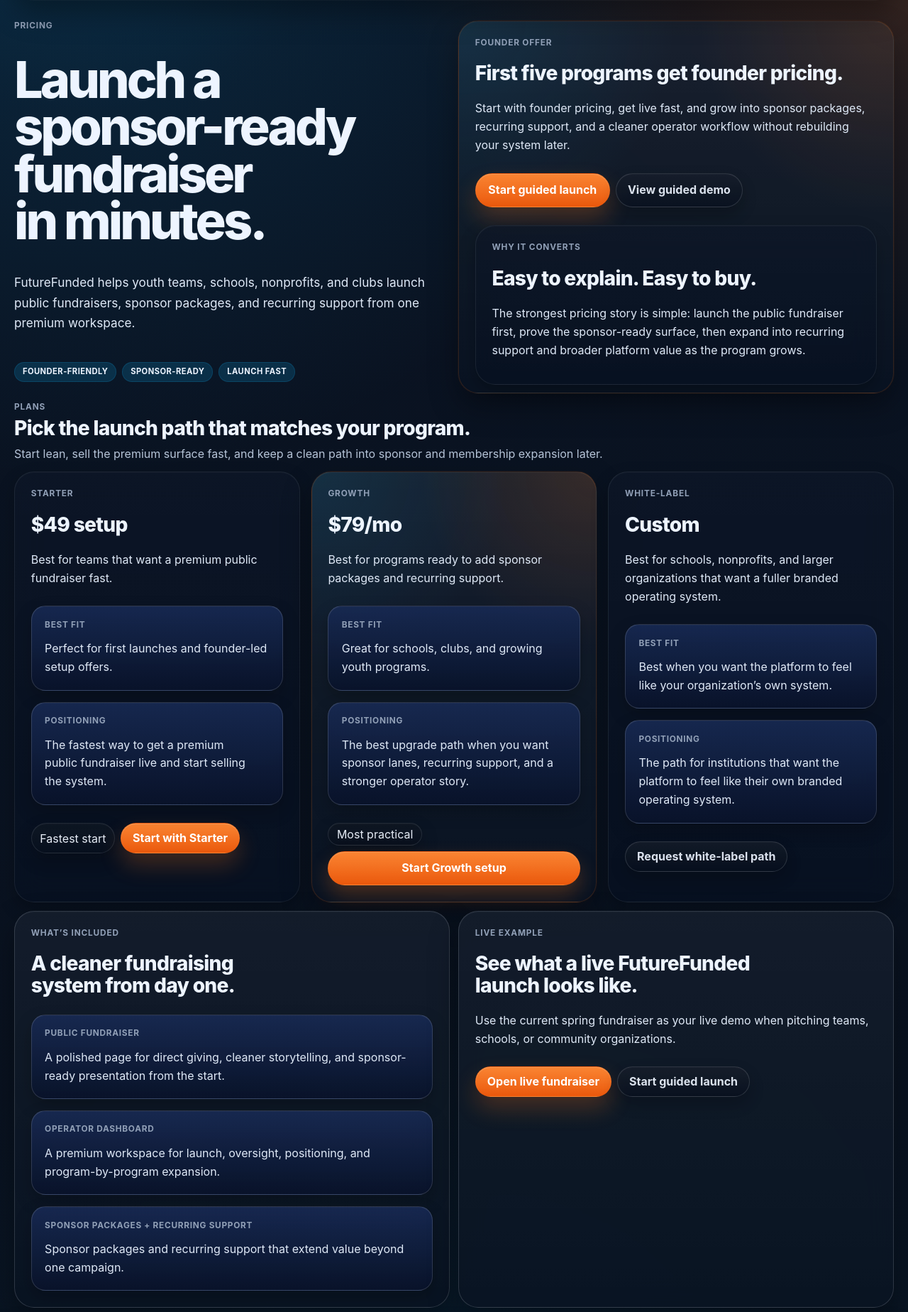
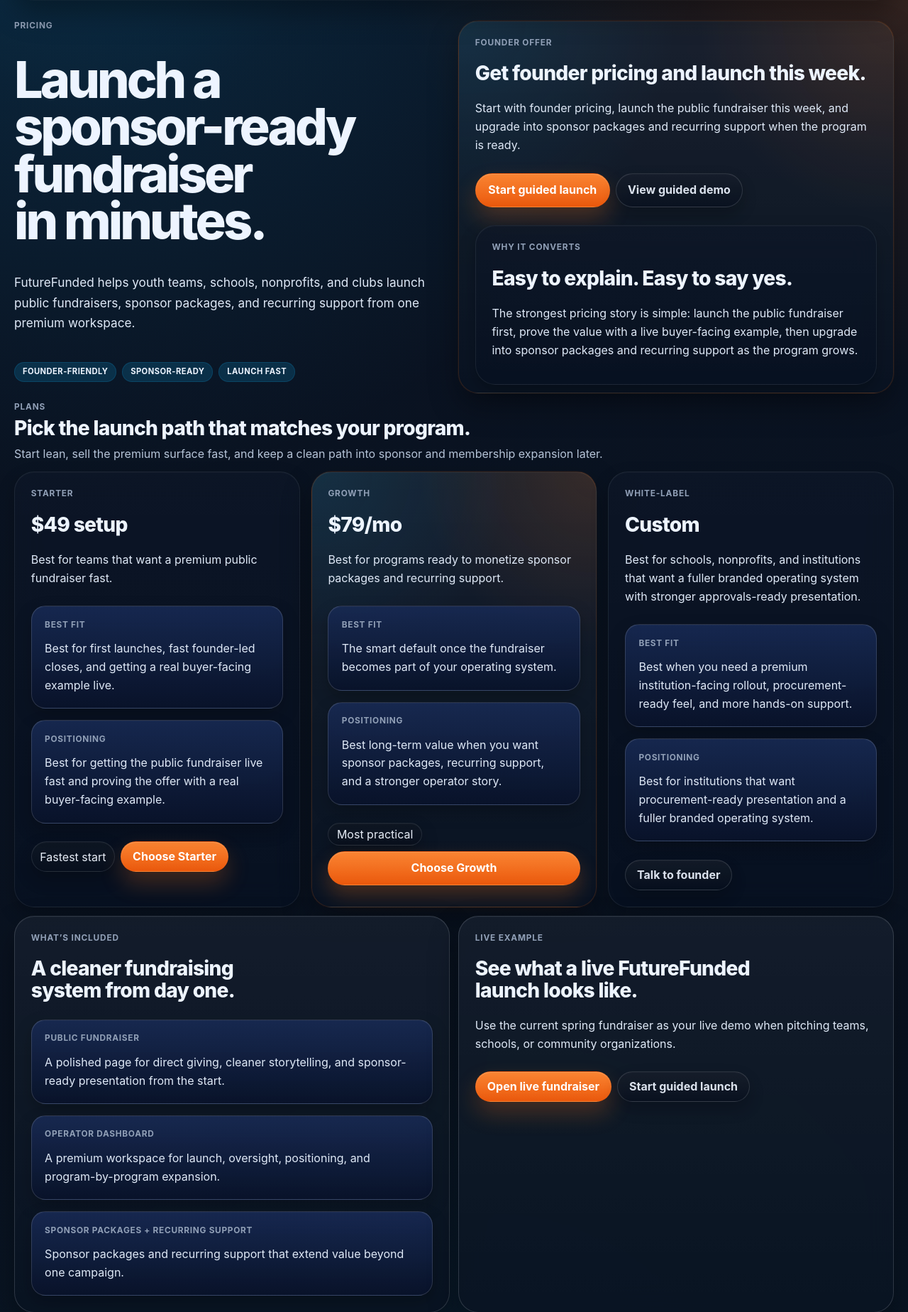
Before and after one commit to thelab33/futurefunded-enterprise, a Flask app: template apps/web/app/templates/platform/pages/pricing.html in a window 1280 px wide. Shown: the part 224-2072 px from the top of the page at 71% size. Run offline with Flask 3, Linux system fonts and the light colour scheme; the template is opened without the code that fills it, so the values that code supplies are empty; parts of the project's set-up code (start-up, migrations or seed data) failed here and were passed over.

Commit message:
Add ARPU and sponsor upsell positioning

```diff
--- a/apps/web/app/templates/platform/pages/pricing.html
+++ b/apps/web/app/templates/platform/pages/pricing.html
@@ -28,25 +28,25 @@
     "name": "Starter",
     "price": "$49 setup",
     "body": "Best for teams that want a premium public fundraiser fast.",
-    "fit": "Perfect for first launches and founder-led setup offers.",
-    "cta_label": "Start with Starter",
+    "fit": "Best for first launches, fast founder-led closes, and getting a real buyer-facing example live.",
+    "cta_label": "Choose Starter",
     "cta_href": "/platform/onboarding"
   },
   {
     "name": "Growth",
     "price": "$79/mo",
-    "body": "Best for programs ready to add sponsor packages and recurring support.",
-    "fit": "Great for schools, clubs, and growing youth programs.",
-    "cta_label": "Start Growth setup",
+    "body": "Best for programs ready to monetize sponsor packages and recurring support.",
+    "fit": "The smart default once the fundraiser becomes part of your operating system.",
+    "cta_label": "Choose Growth",
     "cta_href": "/platform/onboarding",
     "featured": true
   },
   {
     "name": "White-label",
     "price": "Custom",
-    "body": "Best for schools, nonprofits, and larger organizations that want a fuller branded operating system.",
-    "fit": "Best when you want the platform to feel like your organization’s own system.",
-    "cta_label": "Request white-label path",
+    "body": "Best for schools, nonprofits, and institutions that want a fuller branded operating system with stronger approvals-ready presentation.",
+    "fit": "Best when you need a premium institution-facing rollout, procurement-ready feel, and more hands-on support.",
+    "cta_label": "Talk to founder",
     "cta_href": "/platform/onboarding"
   }
 ] %}
@@ -101,10 +101,10 @@
       <aside class="ff-card ff-glass ff-pad" aria-labelledby="platformFounderOfferTitle">
         <p class="ff-kicker ff-m-0">Founder offer</p>
         <h2 class="ff-h2 ff-mt-2 ff-mb-0" id="platformFounderOfferTitle">
-          First five programs get founder pricing.
+          Get founder pricing and launch this week.
         </h2>
         <p class="ff-help ff-muted ff-mt-2 ff-mb-0">
-          Start with founder pricing, get live fast, and grow into sponsor packages, recurring support, and a cleaner operator workflow without rebuilding your system later.
+          Start with founder pricing, launch the public fundraiser this week, and upgrade into sponsor packages and recurring support when the program is ready.
         </p>
 
         <div class="ff-mt-3">
@@ -119,10 +119,10 @@
         <article class="ff-card ff-glass ff-pad ff-mt-3" aria-labelledby="platformPricingPositioningTitle">
           <p class="ff-kicker ff-m-0">Why it converts</p>
           <h2 class="ff-h2 ff-mt-2 ff-mb-0" id="platformPricingPositioningTitle">
-            Easy to explain. Easy to buy.
+            Easy to explain. Easy to say yes.
           </h2>
           <p class="ff-help ff-muted ff-mt-2 ff-mb-0">
-            The strongest pricing story is simple: launch the public fundraiser first, prove the sponsor-ready surface, then expand into recurring support and broader platform value as the program grows.
+            The strongest pricing story is simple: launch the public fundraiser first, prove the value with a live buyer-facing example, then upgrade into sponsor packages and recurring support as the program grows.
           </p>
         </article>
       </aside>
@@ -168,11 +168,11 @@
                 <p class="ff-kicker ff-m-0">Positioning</p>
                 <p class="ff-help ff-muted ff-mt-2 ff-mb-0">
                   {% if is_featured %}
-                    The best upgrade path when you want sponsor lanes, recurring support, and a stronger operator story.
+                    Best long-term value when you want sponsor packages, recurring support, and a stronger operator story.
                   {% elif is_starter %}
-                    The fastest way to get a premium public fundraiser live and start selling the system.
+                    Best for getting the public fundraiser live fast and proving the offer with a real buyer-facing example.
                   {% else %}
-                    The path for institutions that want the platform to feel like their own branded operating system.
+                    Best for institutions that want procurement-ready presentation and a fuller branded operating system.
                   {% endif %}
                 </p>
               </article>
@@ -244,10 +244,10 @@
         <div class="ff-minw-0">
           <p class="ff-kicker ff-m-0">Ready to launch?</p>
           <h2 class="ff-h2 ff-mt-2 ff-mb-0" id="platformPricingCloseTitle">
-            Get your program live this week.
+            Start with Starter. Upgrade when the program is ready.
           </h2>
           <p class="ff-help ff-muted ff-mt-2 ff-mb-0">
-            Start with founder pricing, launch the public fundraiser first, then expand into sponsor packages and optional support plans as the program grows.
+            Most programs should start on Starter, prove the fundraiser, then upgrade to Growth once sponsor packages and recurring support start paying for the platform.
           </p>
         </div>
 
```
Also changed, not shown: apps/web/app/templates/campaign/index.html (+4 -4 lines), tools/refactor/ff_arpu_patch_v1.py (added, +108 -0 lines).
